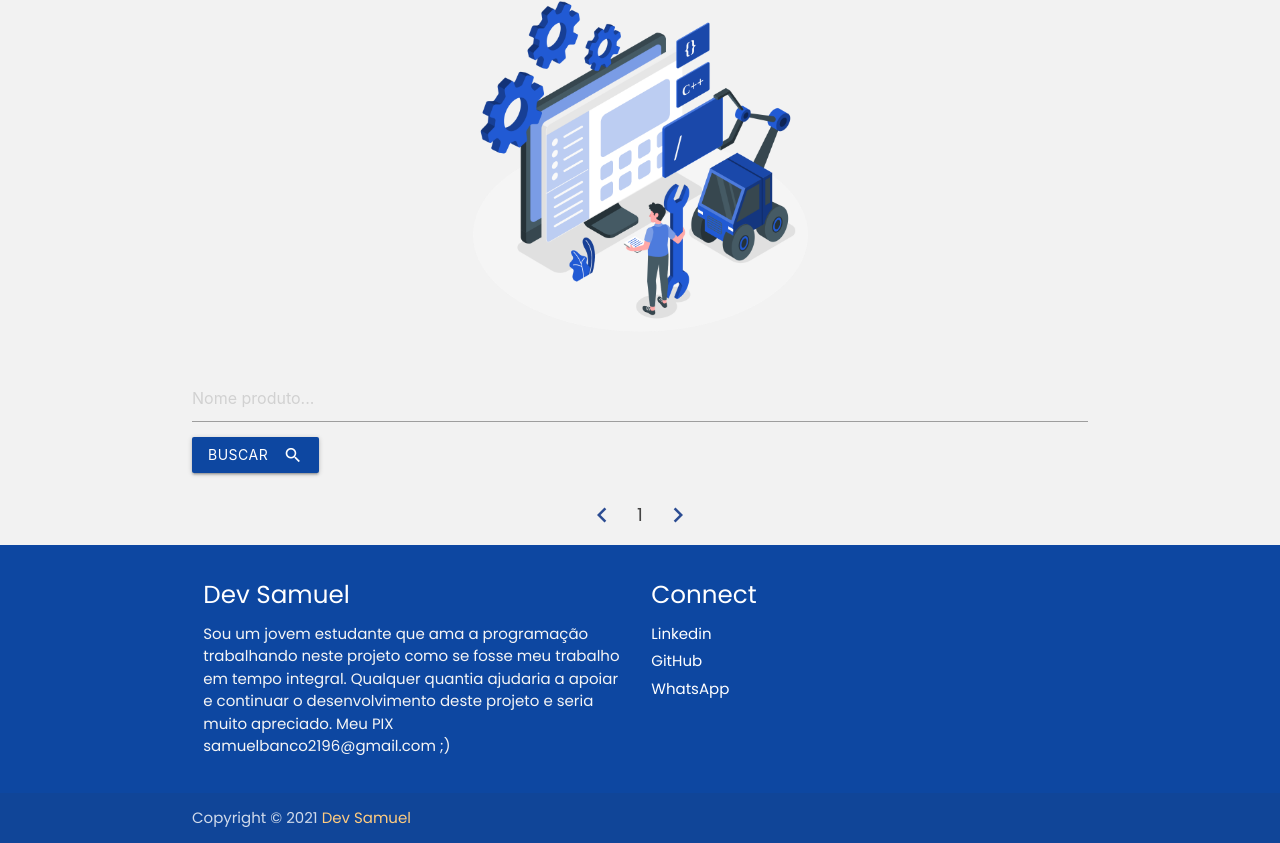
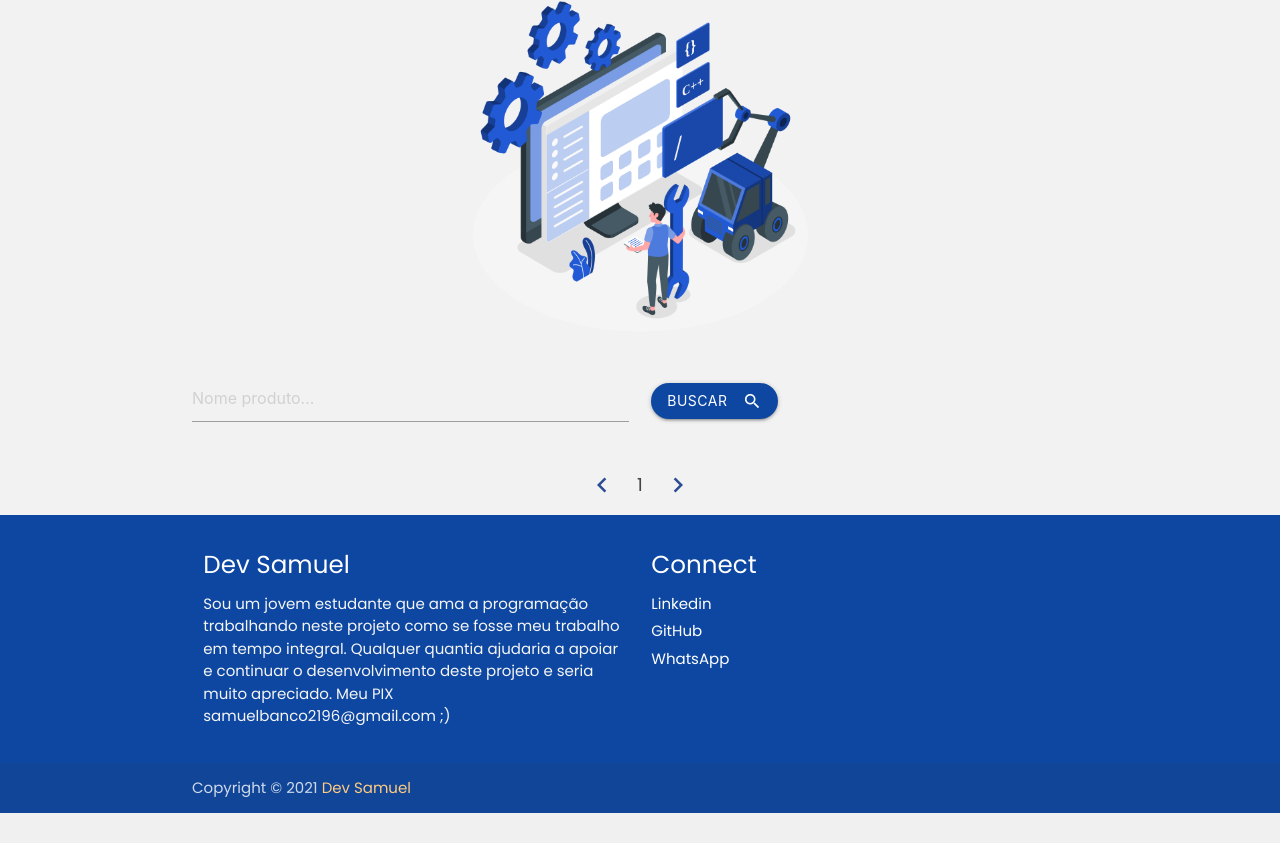
Before and after one commit to samueloliveiraf/django-vultr, a Django app: page /product/list/ in a window 1280 px wide. Shown: the part 80-923 px from the top of the page. After the commit the page ends 893 px from the top, so only its background shows below. Run offline with Django 4.2, Linux system fonts and the light colour scheme; the visitor is signed in with stand-in values (Sample User, id 1); data that the repository does not hold is empty; some libraries are stand-ins or nearby versions.

Commit message:
add styles

```diff
--- a/static/css/style-login.css
+++ b/static/css/style-login.css
@@ -46,3 +46,7 @@ input:focus {
     border-bottom: 1px solid rgb(67, 116, 161) !important;
     box-shadow: 0 1px 0 0 rgb(67, 116, 161) !important
 }
+
+button {
+    border-radius: 26px !important;
+}
--- a/static/css/style.css
+++ b/static/css/style.css
@@ -87,3 +87,7 @@ label {
 .size-icon {
     font-size: 42px;
 }
+
+button {
+    border-radius: 26px !important;
+}
--- a/templates/product/list_products.html
+++ b/templates/product/list_products.html
@@ -1,12 +1,21 @@
 {% extends 'index.html' %} {% block title %} Lista produtos {% endblock %} {% block main %}
 <div class="container">
-    <form type="get" action="{% url 'search_product' %}" accept-charset="utf-8">
-        <input type="search" id="q" name="q" placeholder="Nome produto..." />
 
-        <button style="margin-top: 7px; margin-bottom: 7px;" class="btn waves-effect blue darken-4" type="submit " name="action ">Buscar
-            <i style="color: white; " class="material-icons right ">search</i>
-        </button>
+    <form class="col s12" type="get" action="{% url 'search_product' %}" accept-charset="utf-8">
+        <div class="row">
+            <div class="col s6">
+                <input type="search" id="q" name="q" placeholder="Nome produto..." />
+            </div>
+
+            <div class="col s6">
+                <button style="margin-top: 7px; margin-bottom: 7px;" class="btn waves-effect blue darken-4" type="submit " name="action ">Buscar
+                    <i style="color: white; " class="material-icons right ">search</i>
+                </button>
+            </div>
+        </div>
     </form>
+
+
     <div class="row">
 
         {% for product in object_list %}
```
